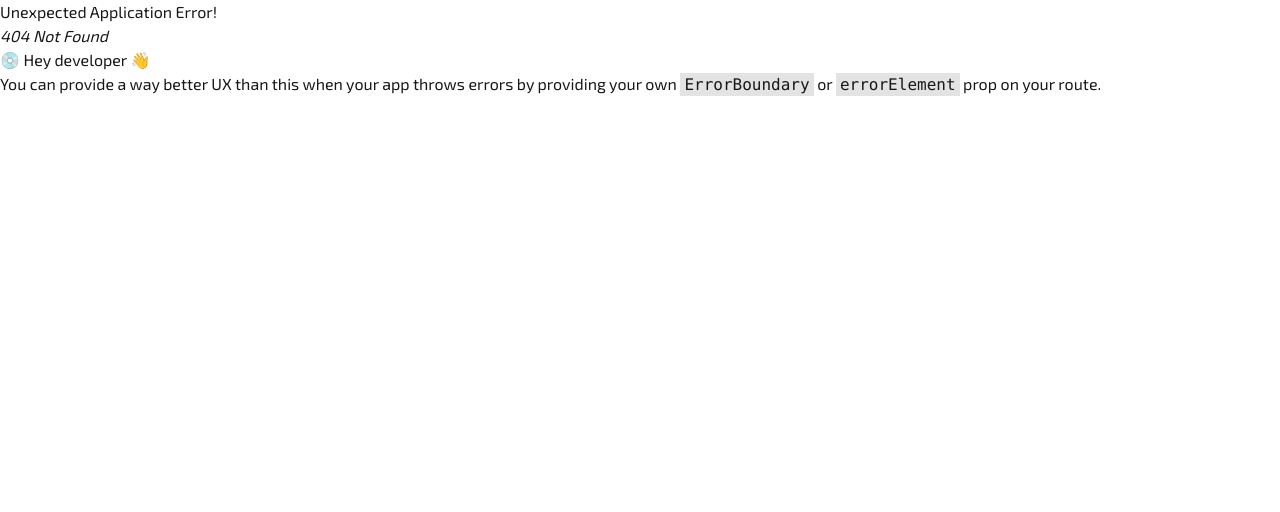
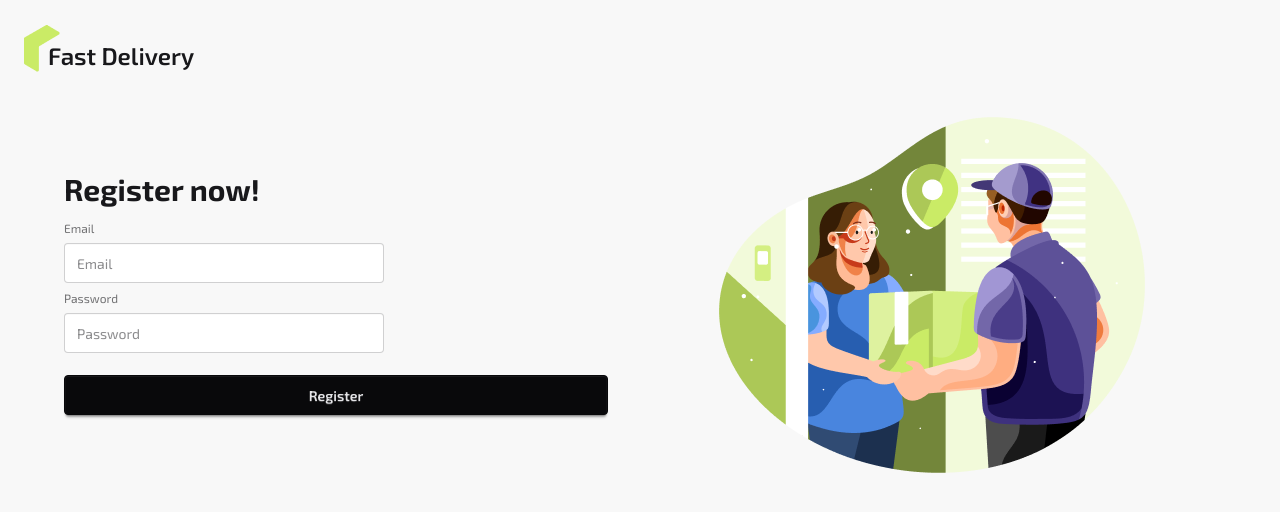
Before and after one commit to devsamin/Fast-Delivery, a React (Vite) app: page /register in a window 1280 px wide. Before the commit this address had no page. Shown: the top 512 px of the page. Built offline with nearby package versions, Linux system fonts and the light colour scheme.

Commit message:
create register useing hooks form

```diff
--- /dev/null
+++ b/src/Pages/Authentications/Register/Register.jsx
@@ -0,0 +1,26 @@
+import React from 'react';
+import { useForm } from 'react-hook-form';
+
+const Register = () => {
+
+    const {register, handleSubmit, formState : {errors}} = useForm()
+    const OnSubmit = (data)=>{
+        console.log(data)
+    }
+    return (
+      <div className="card-body">
+              <h1 className="text-3xl font-bold">Register now!</h1>
+
+        <form onSubmit={handleSubmit(OnSubmit)} className="fieldset">
+          <label className="label">Email</label>
+          <input type="email" {...register("email")} className="input" placeholder="Email" />
+          <label className="label">Password</label>
+          <input type="password" {...register("password", {minLength : 8, required : true})} className="input" placeholder="Password" />
+          {errors.password && <p className="text-red-600" role="alert">Password must be 8 character</p>}
+          <button className="btn btn-neutral mt-4">Register</button>
+        </form>
+      </div>
+
+    );
+}
+export default Register;
--- a/src/Shared/Navbar/Navbar.jsx
+++ b/src/Shared/Navbar/Navbar.jsx
@@ -56,7 +56,7 @@ const Navbar = () => {
         </ul>
       </div>
       <div className="navbar-end">
-        <a className="btn bg-[#CAEB66]">Login</a>
+        <NavLink to={'login'} className="btn bg-[#CAEB66]">Login</NavLink>
       </div>
     </div>
   );
--- a/src/router/router.jsx
+++ b/src/router/router.jsx
@@ -3,6 +3,7 @@ import RootLayout from "../Layouts/RootLayout";
 import Home from "../Pages/Home/Home/Home";
 import AuthLayouts from "../Layouts/AuthLayouts";
 import Login from "../Pages/Authentications/Login/Login";
+import Register from "../Pages/Authentications/Register/Register";
 
 export const router = createBrowserRouter([
   {
@@ -23,6 +24,10 @@ export const router = createBrowserRouter([
         {
           path : "login/",
           element : <Login/>
+        },
+        {
+          path : "register/",
+          element : <Register/>
         }
       ]
   },
```
